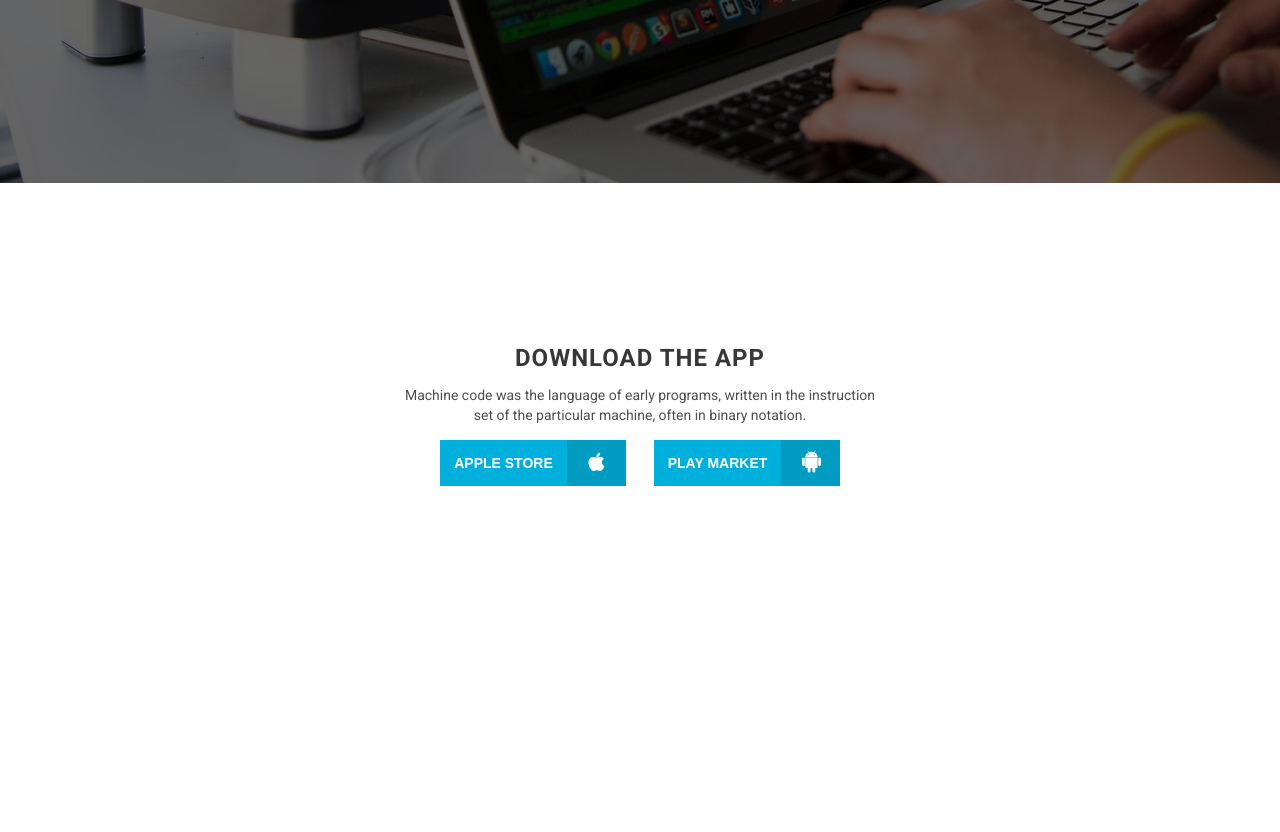
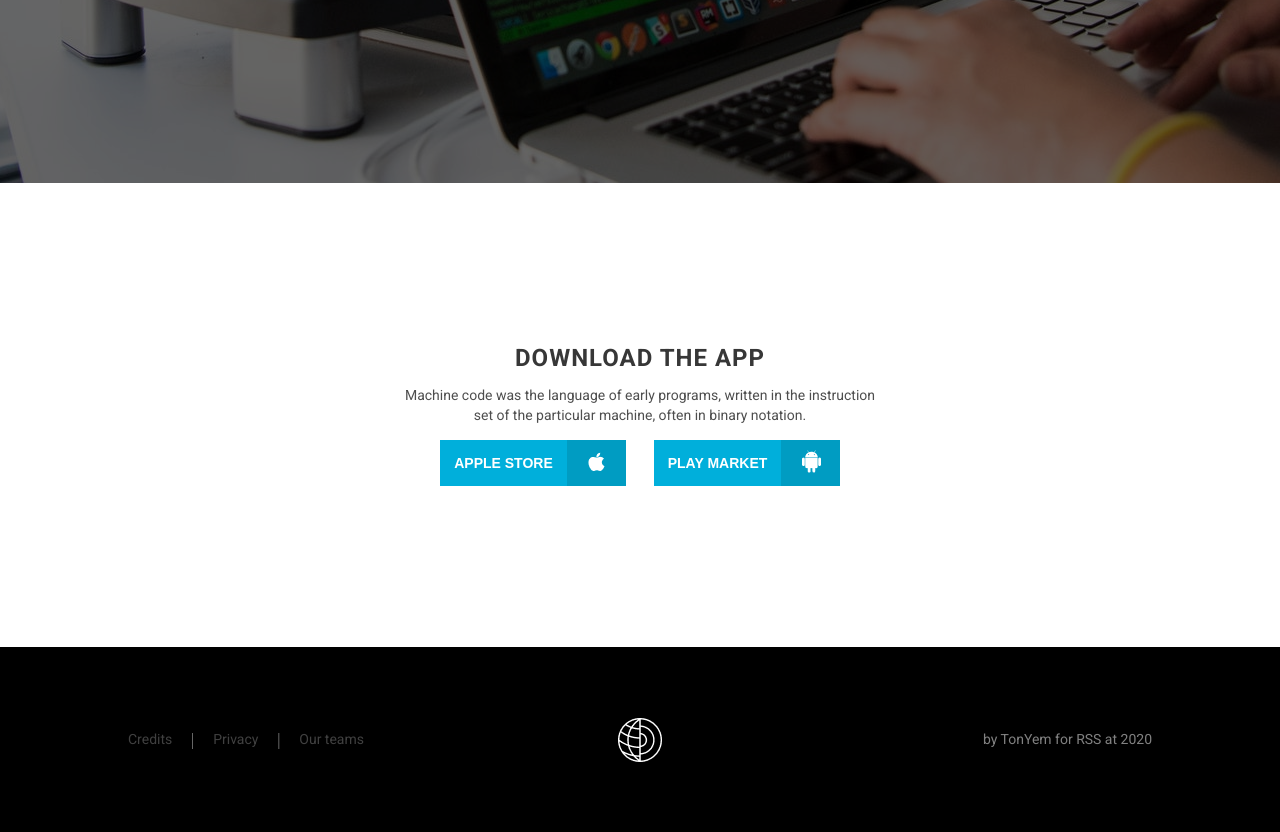
Before and after one commit to MrTorus/webdev, a plain HTML site: page index.html in a window 1280 px wide. Shown: the part 3287-4119 px from the top of the page. Before the commit the page ends 3934 px from the top, so only its background shows below. Drawn offline with Linux system fonts and the light colour scheme.

Commit message:
feat: footer

```diff
--- a/index.html
+++ b/index.html
@@ -119,7 +119,8 @@
                 <div class="textSection4">
                     <h3 class="section4Tittle">Implement right Code</h3>
                     <p class="section4Intro">These might be considered part of the programming process,
-                         but often the term software development is used for this larger process with the term programming, implementation
+                        but often the term software development is used for this larger process with the term
+                        programming, implementation
                     </p>
                     <button type="submit" class="getStart">learn more</button>
                 </div>
@@ -159,9 +160,30 @@
                     </div>
                 </div>
             </div>
-
         </section>
-
+        <footer class="footer">
+            <div class="footerWrapper">
+                    <nav class="footerNav">
+                        <div class="footerMenu">
+                            <a href="#">Credits</a>
+                        </div>
+                        <p>|</p>
+                        <div class="footerMenu">
+                            <a href="#">Privacy</a>
+                        </div>
+                        <p>|</p>
+                        <div class="footerMenu">
+                            <a href="#">Our teams</a>
+                        </div>
+                    </nav>
+                <div class="footerLogo">
+                    <img src="img/Vector.png" alt="">
+                </div>
+                <div class="footerDirection">
+                    <p>by TonYem for RSS at 2020</p>
+                </div>
+            </div>
+        </footer>
     </main>
 </body>
 
--- a/style.css
+++ b/style.css
@@ -426,3 +426,59 @@ input[name="r"] {
     display: flex;
     justify-content: flex-end;
 }
+.footer {
+    height: 185px;
+    background:  #000 no-repeat center;
+    background-size: cover;
+    display: flex;
+    justify-content: center;
+}
+.footerWrapper {
+    display: flex;
+    align-items: center;
+    width: 80%;
+}
+.footerLogo {
+    margin: 0 auto;
+    width: 44px;
+    height: 44px;
+}
+.footerDirection {
+    display: flex;
+    justify-content: flex-end;
+    align-items: center;
+    width: 236px;
+    height: 20px;
+    font-family: Roboto;
+    font-style: normal;
+    font-weight: normal;
+    font-size: 14px;
+    line-height: 140%;
+    text-align: center;
+    color: #818181;
+}
+.footerNav {
+    width: 236px;
+    display: flex;
+    flex-direction: row;
+    justify-content: space-between;
+    align-items: center;
+    color: #ffffff;
+    opacity: 50%;
+
+}
+.footerNav a {
+    text-decoration: none;
+    width: 46px;
+    height: 20px;
+    font-family: Roboto;
+    font-style: normal;
+    font-weight: normal;
+    font-size: 14px;
+    line-height: 140%;
+    color: #ffffff;
+    opacity: 50%;
+}
+.footerNav a:hover {
+    opacity: 100%;
+}
```
